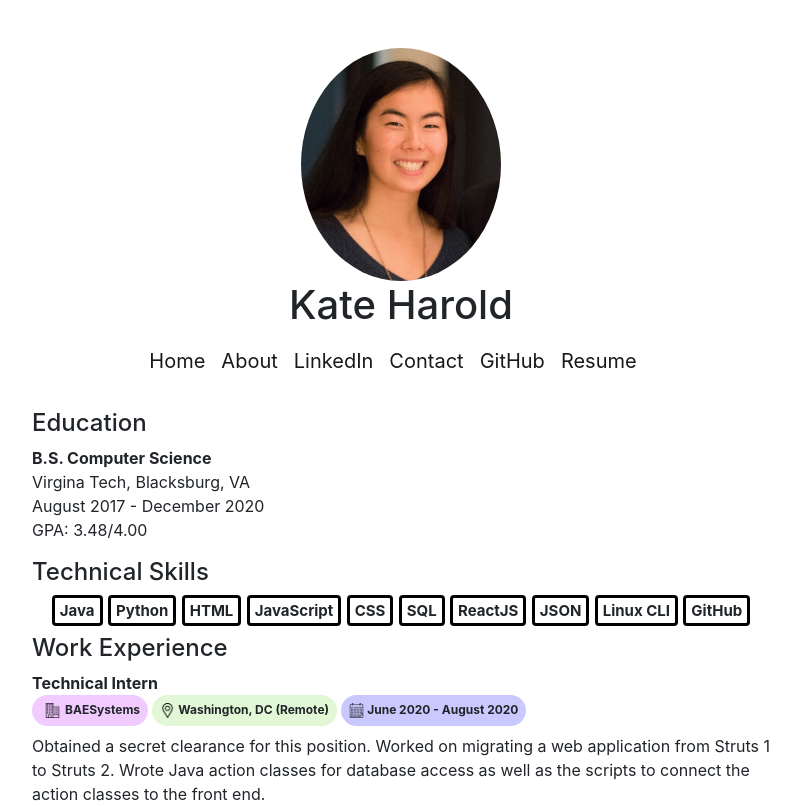
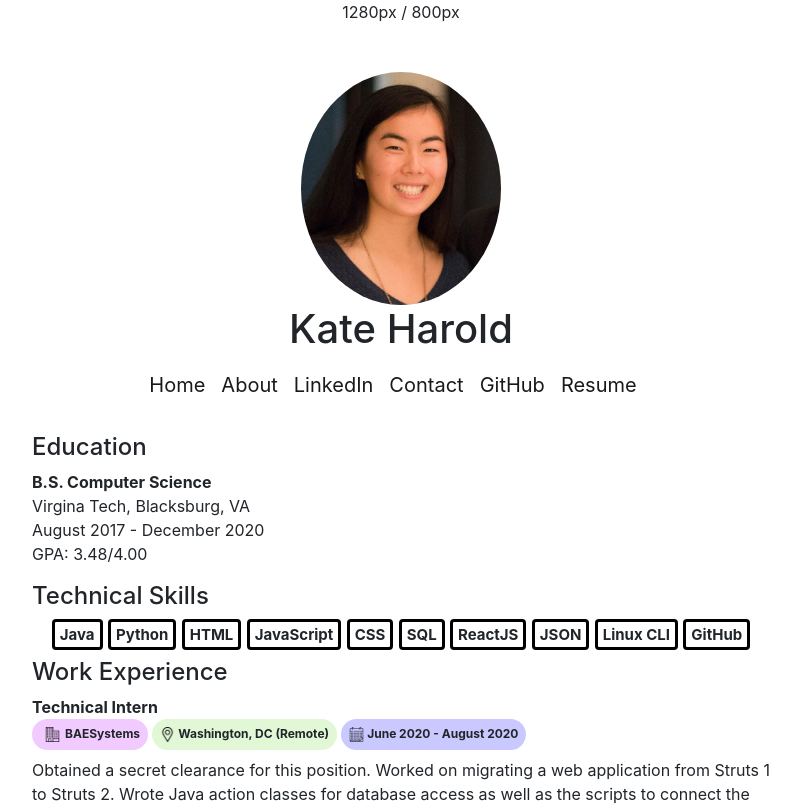
Before and after one commit to katieh98/personal-site, a React (Create React App) app: page / in a window 1280 px wide. Shown: the top 806 px of the page, without its empty margins (239-1039 px from the left). Built offline with nearby package versions, Linux system fonts and the light colour scheme.

Commit message:
Update App.js
Added resize hook

```diff
--- a/src/App.js
+++ b/src/App.js
@@ -1,5 +1,6 @@
 import './App.css';
 import React from "react";
+import { useState, useEffect } from 'react';
 import {
   BrowserRouter,
   Switch,
@@ -13,8 +14,10 @@
 import Footer from "./components/Footer"
 
 export default function App() {
+  const size = useWindowSize();
   return (
     <div className="App">
+    {size.width}px / {size.height}px
     <Header />
     <BrowserRouter>
       <NavBar />
@@ -27,3 +30,32 @@
     </div>
   );
 }
+
+// Hook to resize
+function useWindowSize() {
+  const isClient = typeof window === 'object';
+
+  function getSize() {
+    return {
+      width: isClient ? window.innerWidth : undefined,
+      height: isClient ? window.innerHeight : undefined
+    };
+  }
+
+  const [windowSize, setWindowSize] = useState(getSize);
+
+  useEffect(() => {
+    if (!isClient) {
+      return false;
+    }
+
+    function handleResize() {
+      setWindowSize(getSize());
+    }
+
+    window.addEventListener('resize', handleResize);
+    return () => window.removeEventListener('resize', handleResize);
+  }, []); // Empty array ensures that effect is only run on mount and unmount
+
+  return windowSize;
+}
```
